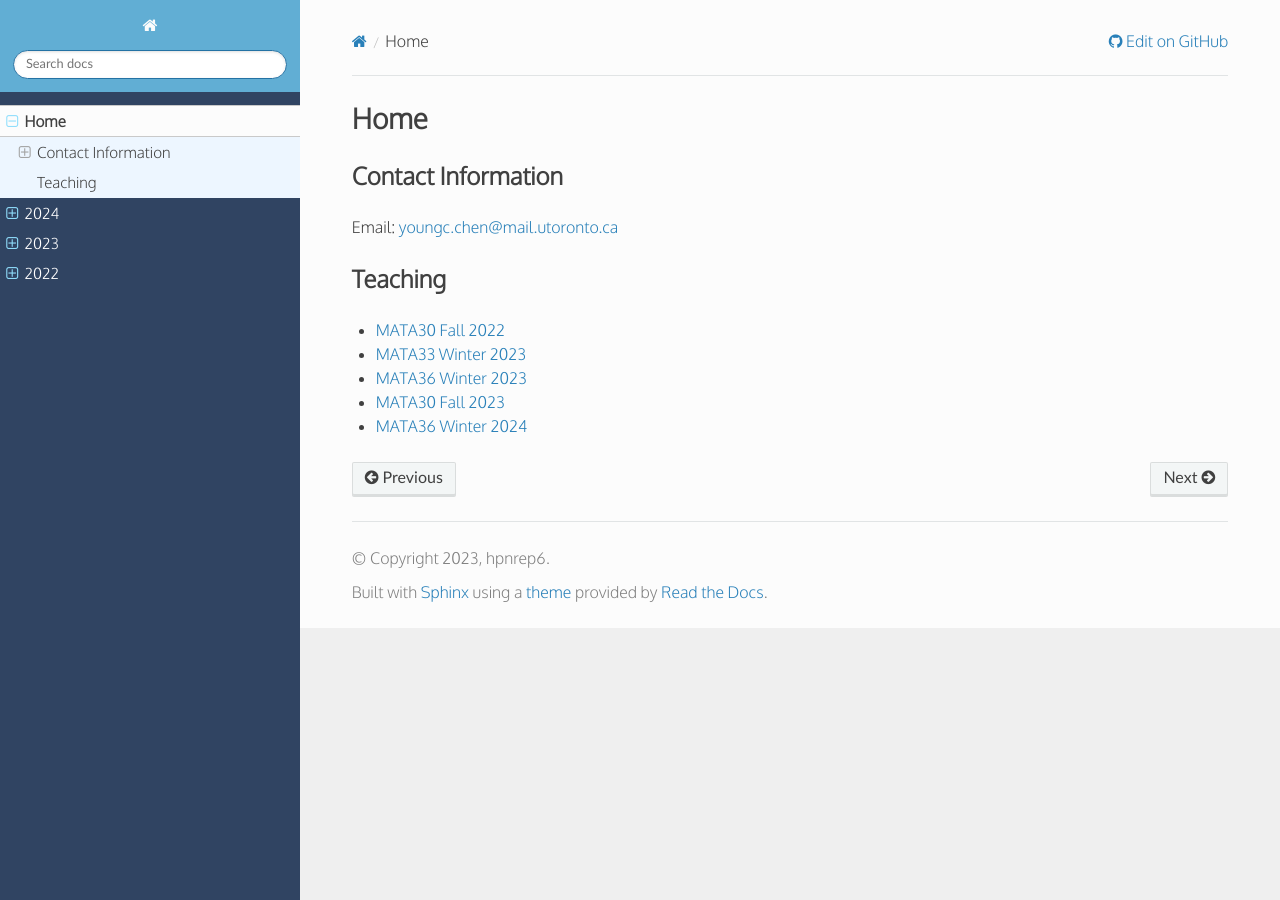
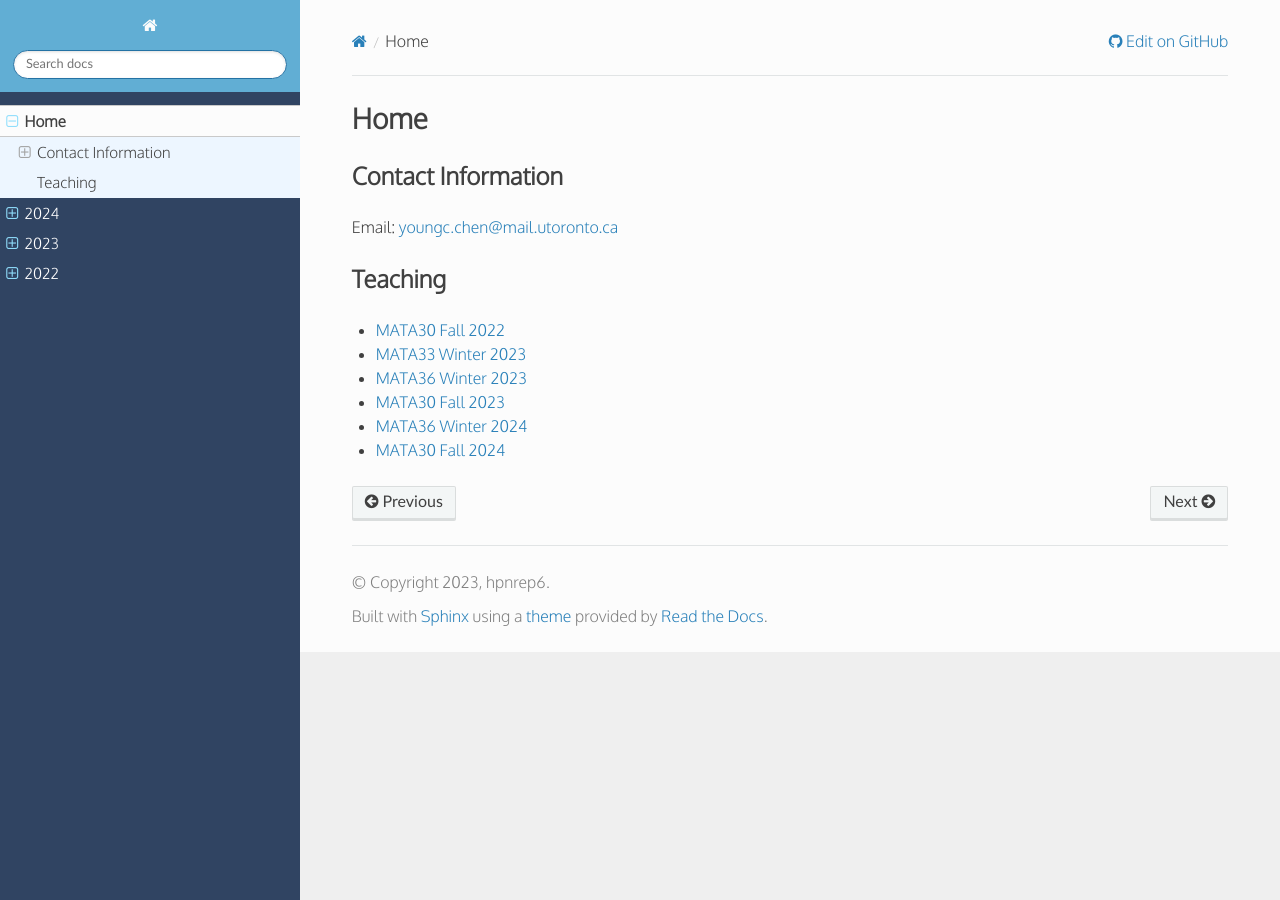
Before and after one commit to hpnrep6/t, a Sphinx documentation site: the page built from source/general.rst, in a window 1280 px wide. Built offline with Sphinx 7.4.7 and the Read the Docs theme 2.0.0, drawn with Linux system fonts in a browser that asks for light colours.

Commit message:
Update general.rst

```diff
--- a/source/general.rst
+++ b/source/general.rst
@@ -21,3 +21,4 @@ Teaching
 - :ref:`2023_mata36_winter`
 - :ref:`2023_mata30_fall`
 - :ref:`2024_mata36_winter`
+- :ref:`2024_mata30_fall`
```
